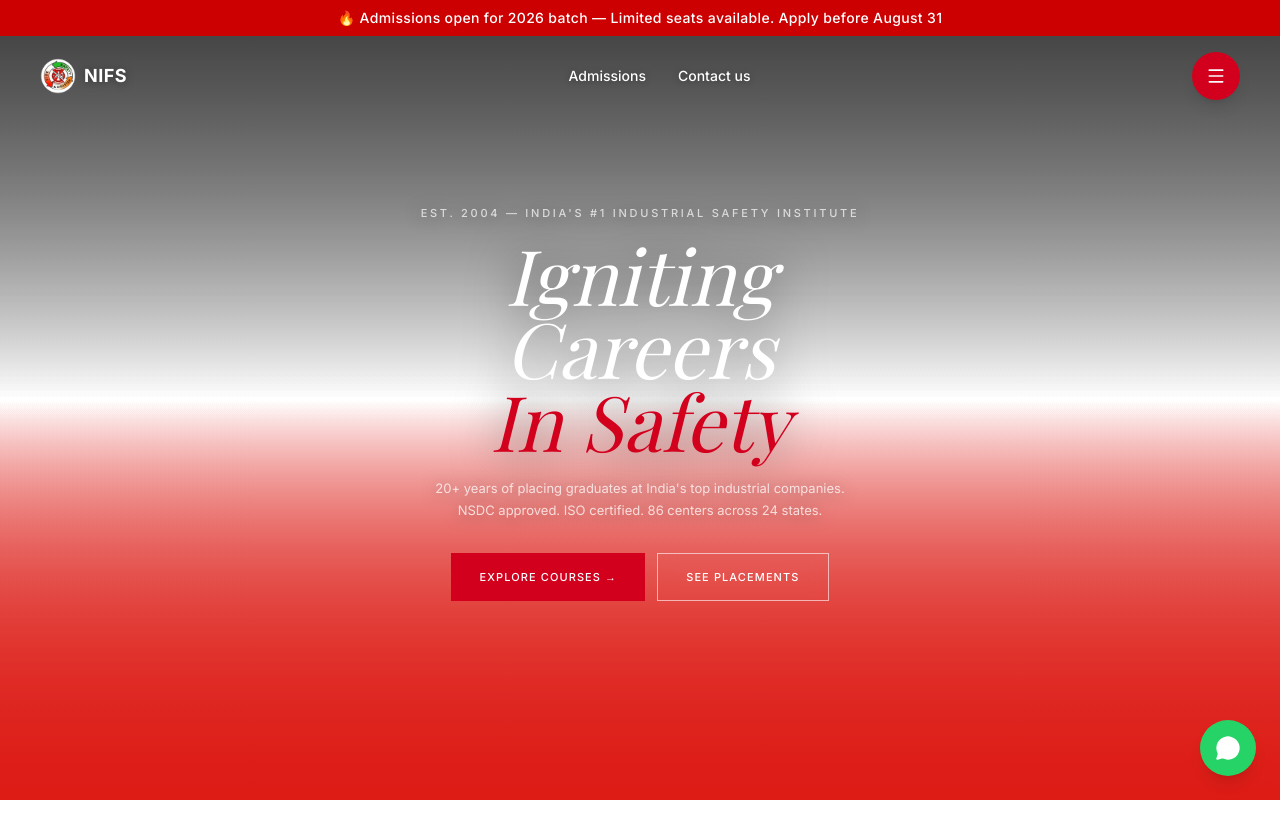
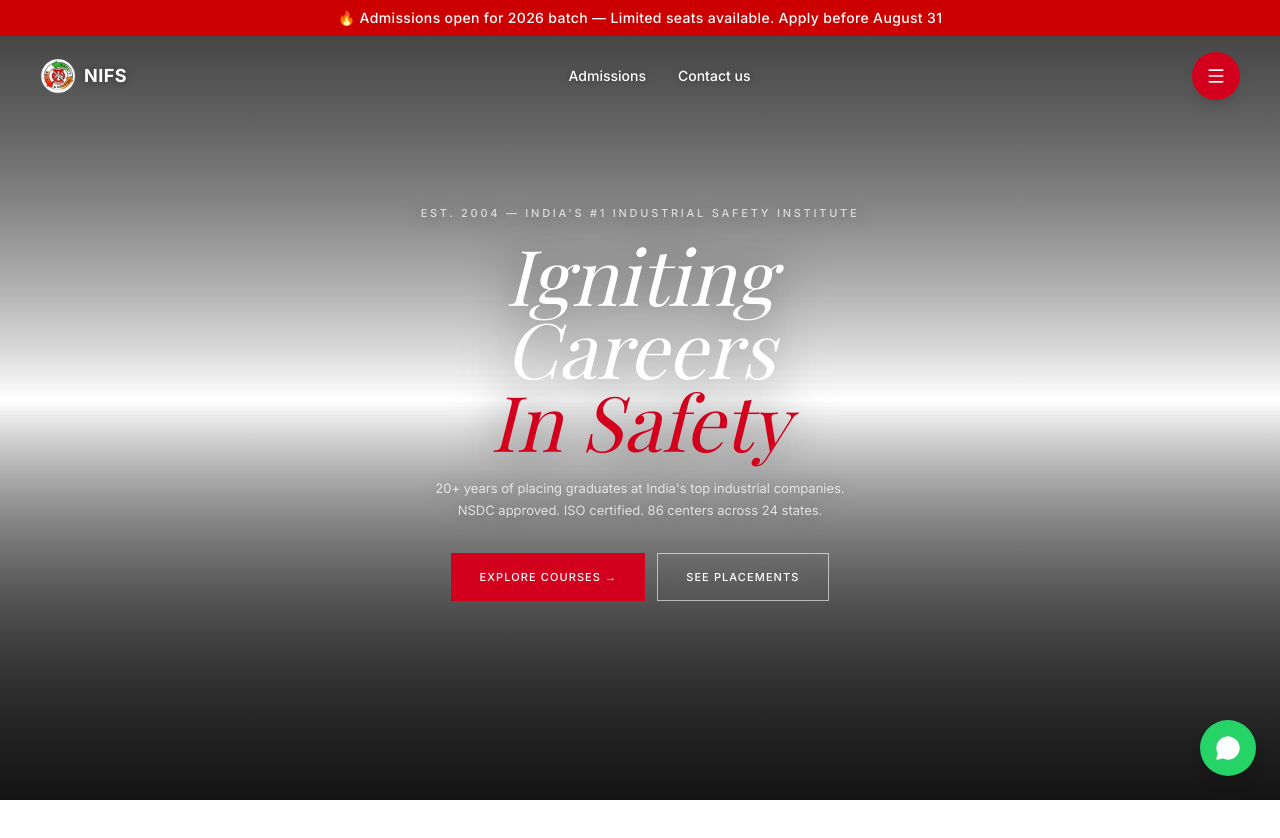
Before and after one commit to tejanaik24/nifs-institute, a Next.js app: page / in a window 1280 px wide. Shown: the top 838 px of the page. Built offline with nearby package versions, Linux system fonts and the light colour scheme.

Commit message:
fix: hero scrim — remove NIFS red tint from bottom gradient

```diff
--- a/src/components/ui/scroll-image-tunnel.tsx
+++ b/src/components/ui/scroll-image-tunnel.tsx
@@ -77,7 +77,7 @@
       </motion.div>
 
       {/* Diagonal brand-tinted scrim — transparent through the middle, only weighted at the bottom */}
-      <div className="absolute inset-0 bg-gradient-to-b from-black/25 via-transparent to-[rgba(220,23,17,0.55)]" />
+      <div className="absolute inset-0 bg-gradient-to-b from-black/25 via-transparent to-black/40" />
 
       {/* Centered editorial caption — suppressed on frame 0 (HeadlineOverlay owns that space) */}
       {caption && index !== 0 && (
@@ -164,7 +164,7 @@
               loading="lazy"
               className="h-full w-full object-cover"
             />
-            <div className="absolute inset-0 bg-gradient-to-b from-black/25 via-transparent to-[rgba(220,23,17,0.55)]" />
+            <div className="absolute inset-0 bg-gradient-to-b from-black/25 via-transparent to-black/40" />
             {image.caption && index !== 0 && (
               <div className="absolute inset-0 flex items-center justify-center px-4 text-center">
                 <p className="text-lg font-extrabold text-white sm:text-2xl">{image.caption}</p>
```
